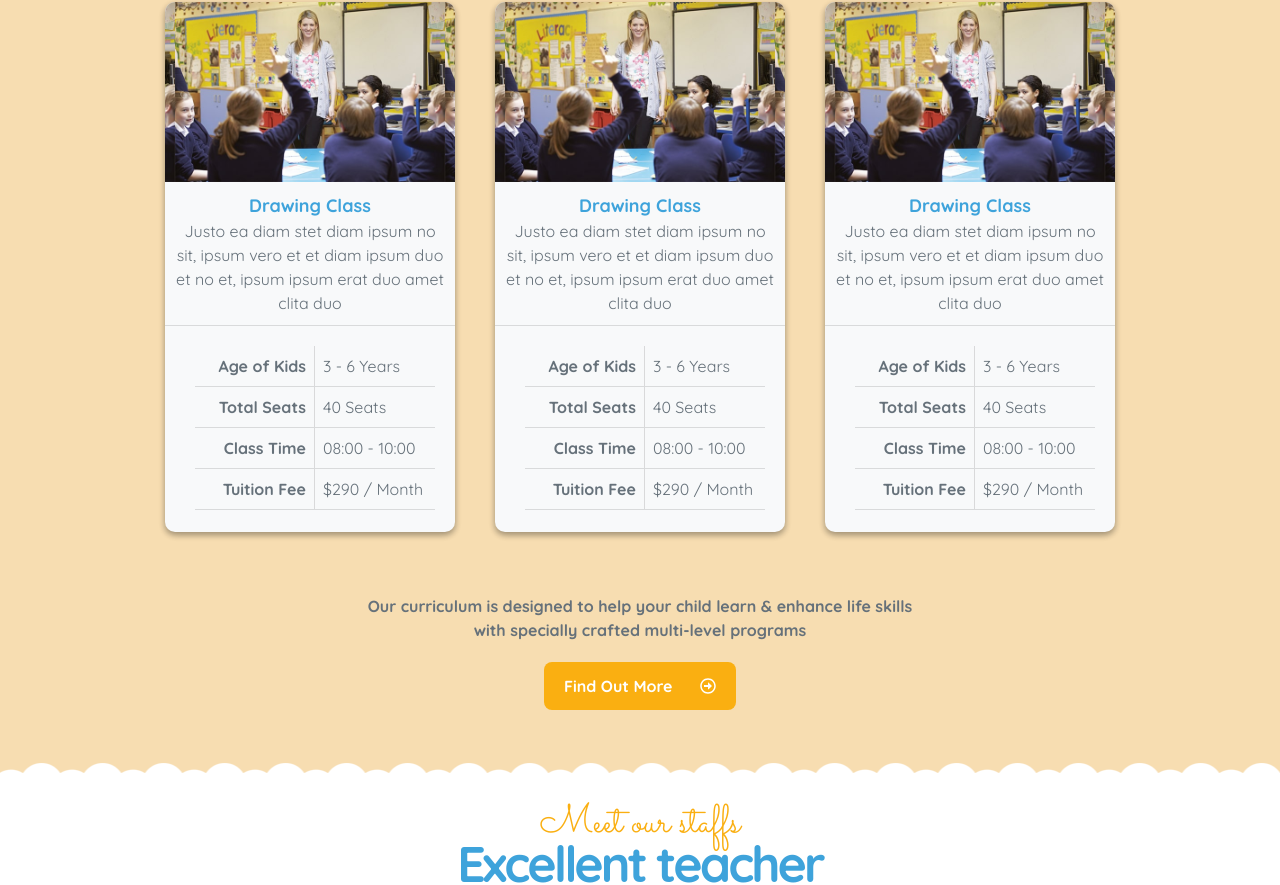
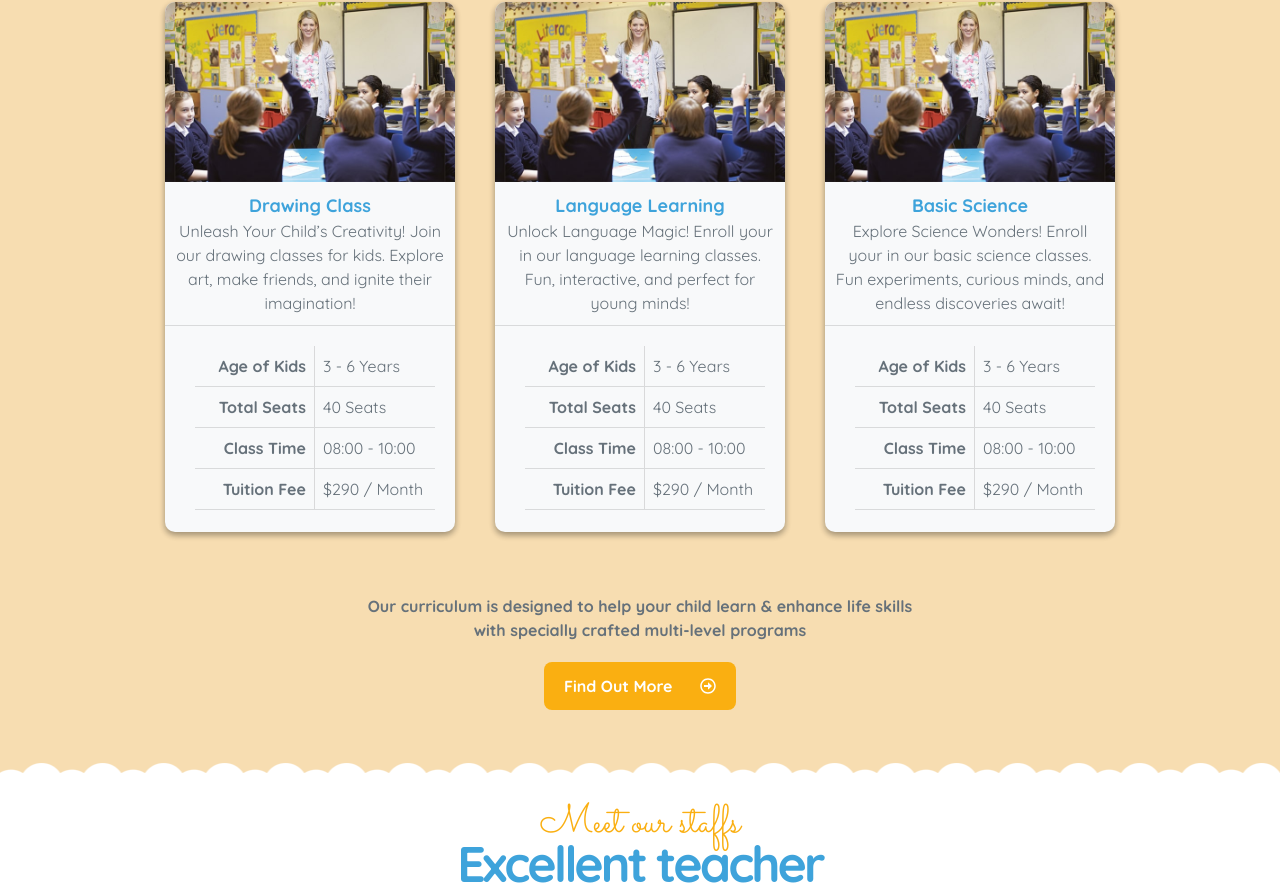
Before and after one commit to Zhybuliou/learningbridge, a React (Vite) app: page /freehold in a window 1280 px wide. Shown: the part 1587-2472 px from the top of the page. Built offline with nearby package versions, Linux system fonts and the light colour scheme.

Commit message:
feat: add gallery on main page

```diff
--- a/src/components/classes/Classes.tsx
+++ b/src/components/classes/Classes.tsx
@@ -22,8 +22,8 @@ export default function Classes() {
             <div className="classes-card-description">
               <h5>Drawing Class</h5>
               <p>
-                Justo ea diam stet diam ipsum no sit, ipsum vero et et diam
-                ipsum duo et no et, ipsum ipsum erat duo amet clita duo
+                Unleash Your Child’s Creativity! Join our drawing classes for
+                kids. Explore art, make friends, and ignite their imagination!
               </p>
             </div>
             <div className="classes-card-price">
@@ -53,10 +53,10 @@ export default function Classes() {
               }}
             />
             <div className="classes-card-description">
-              <h5>Drawing Class</h5>
+              <h5>Language Learning</h5>
               <p>
-                Justo ea diam stet diam ipsum no sit, ipsum vero et et diam
-                ipsum duo et no et, ipsum ipsum erat duo amet clita duo
+                Unlock Language Magic! Enroll your in our language learning
+                classes. Fun, interactive, and perfect for young minds!
               </p>
             </div>
             <div className="classes-card-price">
@@ -86,10 +86,11 @@ export default function Classes() {
               }}
             />
             <div className="classes-card-description">
-              <h5>Drawing Class</h5>
+              <h5>Basic Science</h5>
               <p>
-                Justo ea diam stet diam ipsum no sit, ipsum vero et et diam
-                ipsum duo et no et, ipsum ipsum erat duo amet clita duo
+                Explore Science Wonders! Enroll your in our basic science
+                classes. Fun experiments, curious minds, and endless discoveries
+                await!
               </p>
             </div>
             <div className="classes-card-price">
--- a/src/components/gallery/OurActivities.tsx
+++ b/src/components/gallery/OurActivities.tsx
@@ -7,6 +7,9 @@ import ImageG3 from '../../assets/gallery/g-3.jpeg';
 import ImageG4 from '../../assets/gallery/g-4.jpg';
 import ImageG5 from '../../assets/gallery/g-5.jpg';
 import ImageG6 from '../../assets/gallery/g-6.jpg';
+import ImageG7 from '../../assets/gallery/g-7.jpg';
+import ImageG8 from '../../assets/gallery/g-8.jpg';
+import ImageG9 from '../../assets/gallery/g-9.jpg';
 
 const photos = [
   {
@@ -39,6 +42,21 @@ const photos = [
     width: 1920,
     height: 2560,
   },
+  {
+    src: ImageG7,
+    width: 2560,
+    height: 1920,
+  },
+  {
+    src: ImageG8,
+    width: 2560,
+    height: 1198,
+  },
+  {
+    src: ImageG9,
+    width: 2560,
+    height: 1442,
+  },
 ];
 
 export default function OurActivities() {
@@ -50,7 +68,13 @@ export default function OurActivities() {
           <h3>Our activities</h3>
         </div>
         <div className="gallery-content">
-          <Gallery images={photos} enableImageSelection={false} />
+          <div className="gallery-wrapper">
+            <Gallery
+              rowHeight={300}
+              images={photos}
+              enableImageSelection={false}
+            />
+          </div>
         </div>
       </div>
     </section>
--- a/src/components/gallery/our-activities.css
+++ b/src/components/gallery/our-activities.css
@@ -1,8 +1,6 @@
 .gallery {
     margin: 0 auto;
-    padding-top: 1px;
     max-width: 1440px;
-    padding-bottom: 1px;
 }
 .gallery-header {
     text-align: center;
@@ -28,3 +26,7 @@
     margin-top: 20px;
     margin-bottom: 40px;
 }
+.gallery-wrapper{
+    margin: 0 auto;
+    max-width: 1000px;
+}
```
Also changed, not shown: 1 other file (tests, documents, lock files or other folders).
